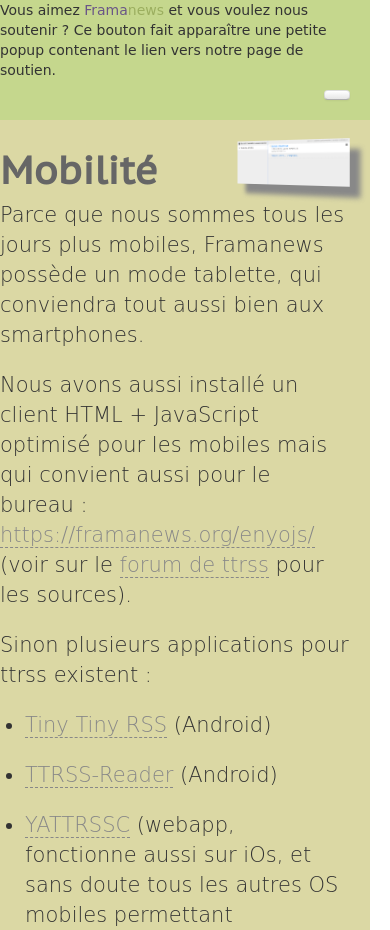
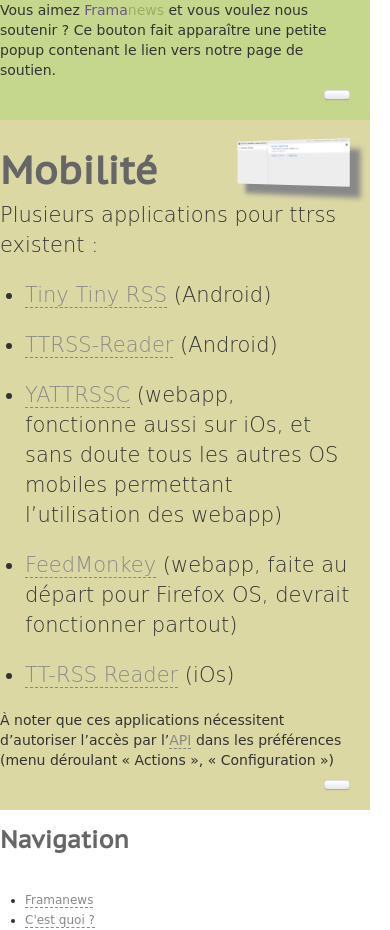
Before and after one commit to framasoft/framanews, a PHP site: page / in a window 390 px wide. Shown: the part 3734-4664 px from the top of the page. Run offline with PHP 8.4, Linux system fonts and the light colour scheme; data that the repository does not hold is empty; some libraries are stand-ins or nearby versions.

Commit message:
Retrait du texte parlant de la version tablette et du client html

```diff
--- a/index.php
+++ b/index.php
@@ -199,9 +199,7 @@
                         <img src="img/mobile_version.png" alt="Version mobile de Framanews" style="width:100%">
                     </div>
                     <h1>Mobilité</h1>
-                    <p class="lead">Parce que nous sommes tous les jours plus mobiles, Framanews possède un mode tablette, qui conviendra tout aussi bien aux smartphones.</p>
-                    <p class="lead">Nous avons aussi installé un client HTML + JavaScript optimisé pour les mobiles mais qui convient aussi pour le bureau : <a href="https://framanews.org/enyojs/">https://framanews.org/enyojs/</a> (voir sur le <a href="https://discourse.tt-rss.org/">forum de ttrss</a> pour les sources).</p>
-                    <p class="lead">Sinon plusieurs applications pour ttrss existent&nbsp;:</p>
+                    <p class="lead">Plusieurs applications pour ttrss existent&nbsp;:</p>
                     <ul>
                         <li class="lead"><a href="https://git.tt-rss.org/git/tt-rss-android">Tiny Tiny RSS</a> (Android)</li>
                         <li class="lead"><a href="https://github.com/nilsbraden/ttrss-reader-fork">TTRSS-Reader</a> (Android)</li>
```
